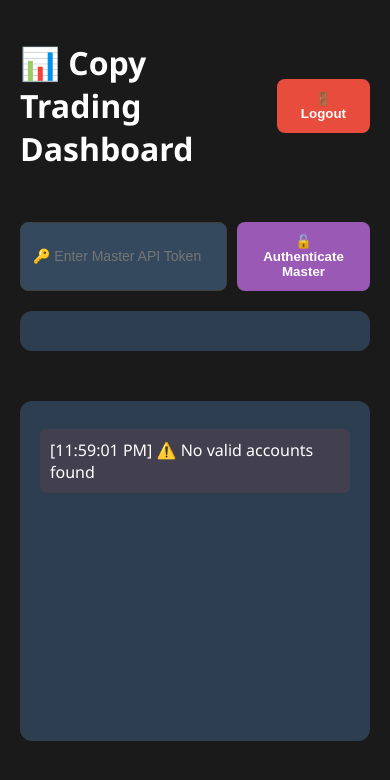
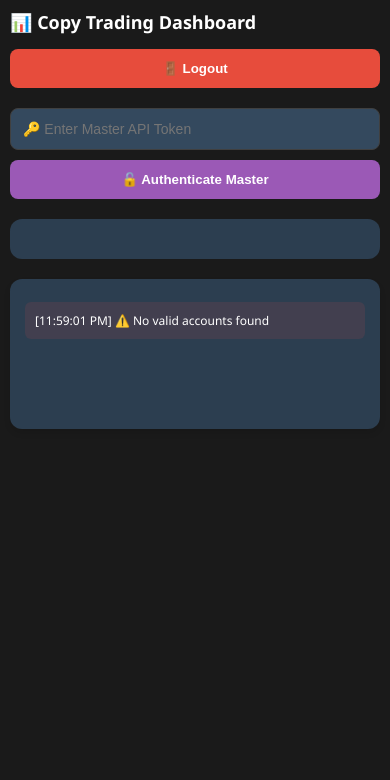
Before and after one commit to CyberPantheon/Copyctraderclient, a plain HTML site: page client.html in a window 390 px wide. Drawn offline with Linux system fonts and the light colour scheme.

Commit message:
Update client.html

```diff
--- a/client.html
+++ b/client.html
@@ -1,8 +1,8 @@
-<!-- home.html -->
 <!DOCTYPE html>
 <html lang="en">
 <head>
     <meta charset="UTF-8">
+    <meta name="viewport" content="width=device-width, initial-scale=1.0, maximum-scale=1.0, user-scalable=no">
     <title>Client Control Panel - Deriv Copy Trading</title>
     <style>
         :root {
@@ -26,33 +26,13 @@
             display: flex;
             justify-content: space-between;
             align-items: center;
-            margin-bottom: 30px;
+            margin-bottom: 20px;
             gap: 15px;
         }
 
-        .account-grid {
-            display: grid;
-            grid-template-columns: repeat(auto-fill, minmax(300px, 1fr));
-            gap: 20px;
-            margin-bottom: 30px;
-        }
-
-        .account-card {
-            background: var(--card-bg);
-            border-radius: 12px;
-            padding: 20px;
-            transition: transform 0.2s;
-        }
-
-        .account-card:hover {
-            transform: translateY(-3px);
-        }
-
-        .master-section {
-            background: var(--card-bg);
-            border-radius: 12px;
-            padding: 20px;
-            margin: 20px 0;
+        .header h1 {
+            font-size: 24px;
+            margin: 0;
         }
 
         .input-group {
@@ -103,13 +83,40 @@
             color: white;
         }
 
+        .master-section {
+            background: var(--card-bg);
+            border-radius: 12px;
+            padding: 20px;
+            margin-bottom: 20px;
+        }
+
+        .account-grid {
+            display: grid;
+            grid-template-columns: repeat(auto-fill, minmax(250px, 1fr));
+            gap: 15px;
+            margin-bottom: 20px;
+        }
+
+        .account-card {
+            background: var(--card-bg);
+            border-radius: 12px;
+            padding: 15px;
+            transition: transform 0.2s;
+            box-shadow: 0 4px 6px rgba(0, 0, 0, 0.1);
+        }
+
+        .account-card:hover {
+            transform: translateY(-3px);
+        }
+
         .log-container {
             background: var(--card-bg);
-            padding: 20px;
+            padding: 15px;
             border-radius: 12px;
-            height: 300px;
+            height: 200px;
             overflow-y: auto;
-            margin-top: 20px;
+            margin-bottom: 20px;
+            box-shadow: 0 4px 6px rgba(0, 0, 0, 0.1);
         }
 
         .log-entry {
@@ -119,11 +126,63 @@
             display: flex;
             align-items: center;
             gap: 10px;
+            font-size: 14px;
         }
 
         .log-success { background: rgba(0, 255, 165, 0.1); }
         .log-error { background: rgba(255, 68, 68, 0.1); }
         .log-info { background: rgba(52, 152, 219, 0.1); }
+
+        /* Media Queries for Mobile */
+        @media (max-width: 768px) {
+            .header {
+                flex-direction: column;
+                align-items: flex-start;
+            }
+
+            .header h1 {
+                font-size: 20px;
+            }
+
+            .input-group {
+                flex-direction: column;
+            }
+
+            .account-grid {
+                grid-template-columns: 1fr;
+            }
+
+            .account-card {
+                padding: 12px;
+            }
+
+            .log-container {
+                height: 150px;
+            }
+
+            button {
+                width: 100%;
+                justify-content: center;
+            }
+        }
+
+        @media (max-width: 480px) {
+            body {
+                padding: 10px;
+            }
+
+            .header h1 {
+                font-size: 18px;
+            }
+
+            .log-container {
+                height: 120px;
+            }
+
+            .log-entry {
+                font-size: 12px;
+            }
+        }
     </style>
 </head>
 <body>
@@ -139,9 +198,9 @@
 
     <div class="master-section" id="masterInfo"></div>
 
+    <div class="log-container" id="logContainer"></div>
+
     <div class="account-grid" id="accountsContainer"></div>
-
-    <div class="log-container" id="logContainer"></div>
 
     <script src="script.js"></script>
 </body>
```
